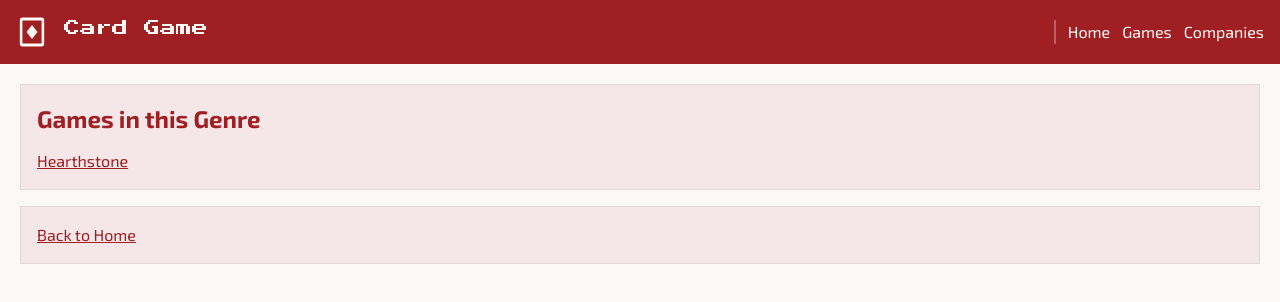
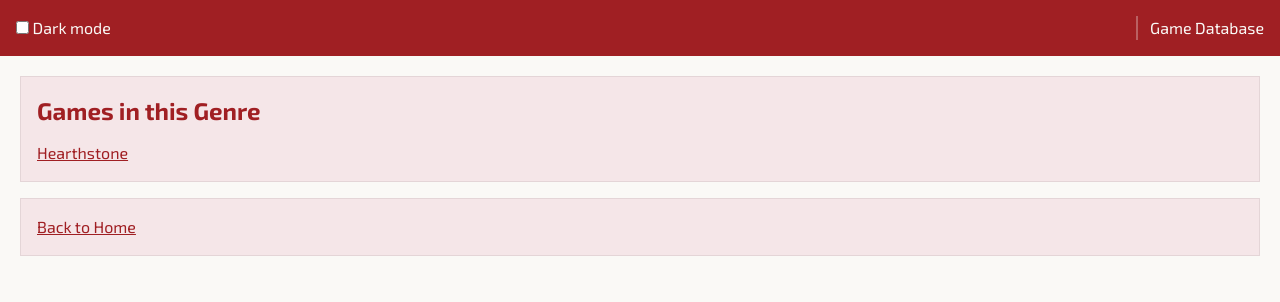
Before and after one commit to DerpNPurp/CSC437, a website: page packages/proto/public/genres/card.html in a window 1280 px wide. Drawn offline with Linux system fonts and the light colour scheme.

Commit message:
update nav: remove old links, add Game Database home button, dark mode on all pages

```diff
--- a/packages/proto/public/genres/card.html
+++ b/packages/proto/public/genres/card.html
@@ -13,11 +13,12 @@
 <body>
 
   <header>
-    <h1><svg class="icon"><use href="/icons/genres.svg#icon-card" /></svg> Card Game</h1>
+    <label>
+      <input type="checkbox" autocomplete="off" />
+      Dark mode
+    </label>
     <nav>
-      <a href="/index.html">Home</a>
-      <a href="/games/overwatch.html">Games</a>
-      <a href="/companies/blizzard.html">Companies</a>
+      <a href="/index.html">Game Database</a>
     </nav>
   </header>
 
@@ -34,5 +35,6 @@
     </section>
   </main>
 
+  <script src="/scripts/darkmode.js"></script>
 </body>
 </html>
```
Also changed, not shown: packages/proto/public/companies/blizzard.html (+6 -4 lines), packages/proto/public/games/hearthstone.html (+6 -4 lines), packages/proto/public/games/overwatch.html (+6 -4 lines), packages/proto/public/genres/shooter.html (+6 -4 lines), packages/proto/public/index.html (+3 -6 lines), packages/proto/public/ratings/teen.html (+6 -4 lines), packages/proto/public/revenue/blizzard-revenue.html (+6 -4 lines), 2 other files.
